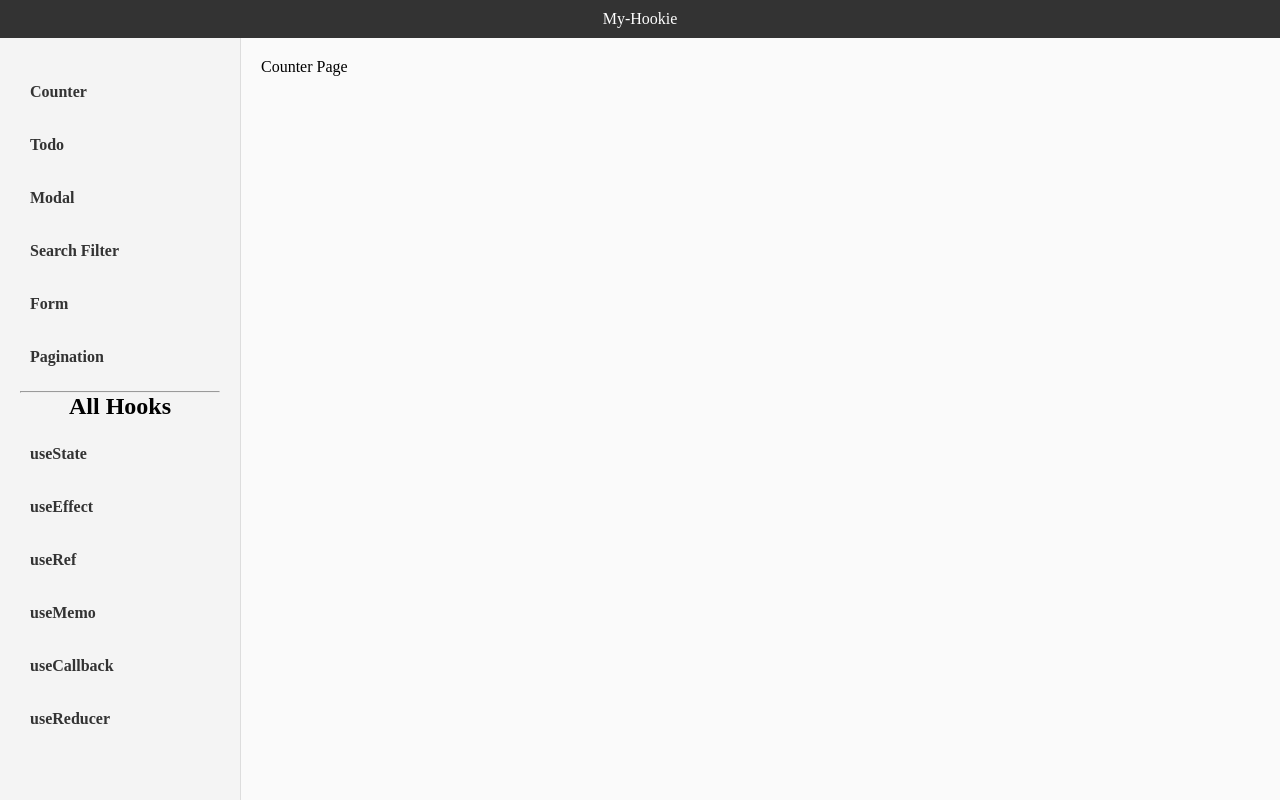
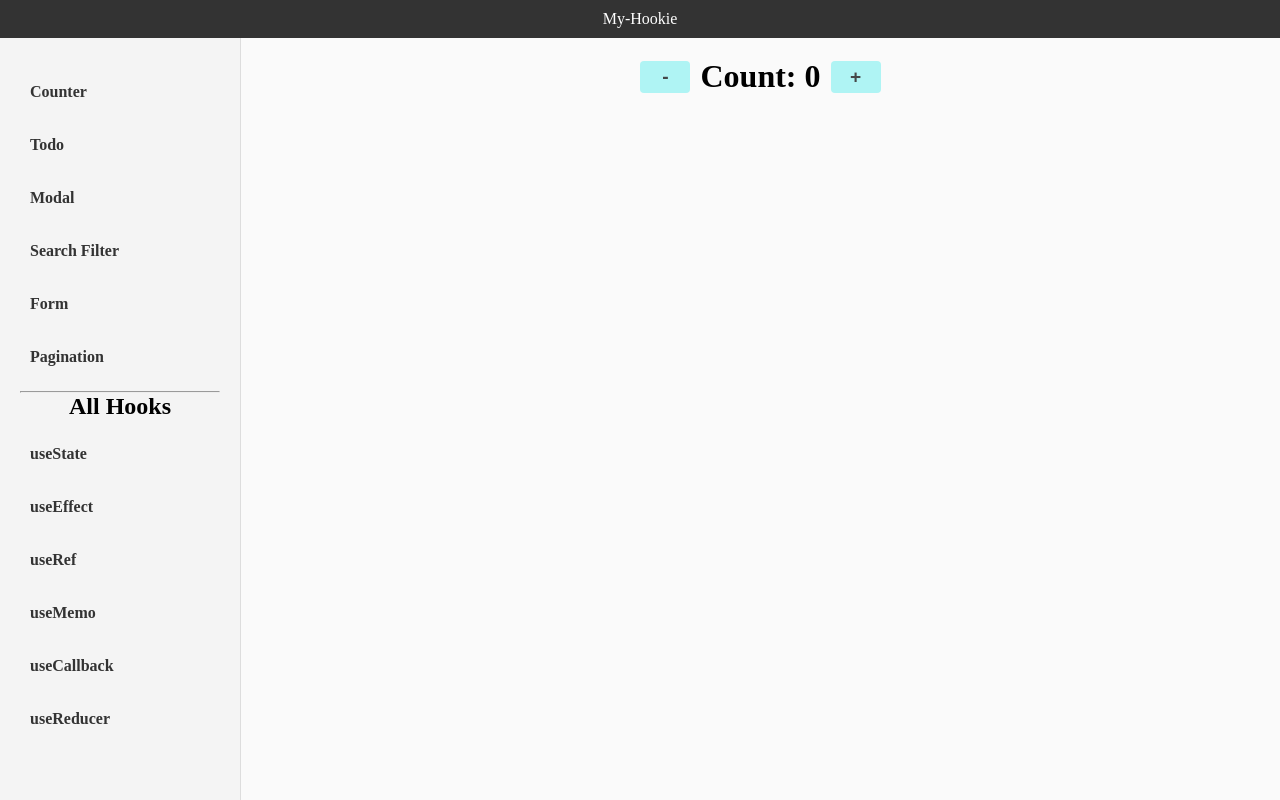
Before and after one commit to nityapriya-sahu/my-hookie, a React (Vite) app: page / in a window 1280 px wide. Built offline with nearby package versions, Linux system fonts and the light colour scheme.

Commit message:
counter comp using reducer complete

```diff
--- a/src/components/All Hooks/UseStateComp.jsx
+++ b/src/components/All Hooks/UseStateComp.jsx
@@ -11,7 +11,7 @@ const UseStateComp = () => {
   const [counter, setCounter] = useState(0);
 
   const handleCarData = () => {
-    setCarData({ ...carData, carName: "Audi" });
+    setCarData({ ...carData, carName: "Mercedes" });
   };
   //   ------------------
   const handleIncrement = () => {
--- a/src/components/All Hooks/styles.css
+++ b/src/components/All Hooks/styles.css
@@ -28,3 +28,23 @@
   display: flex;
   gap: 10px;
 }
+
+/* ================================================================================ */
+
+.counter_main_container {
+  display: flex;
+  justify-content: center;
+  align-items: center;
+  gap: 10px;
+}
+.counter_main_container button {
+  width: 50px;
+  padding: 5px;
+  border-radius: 4px;
+  border: none;
+  background-color: rgb(175, 244, 244);
+  font-size: larger;
+  color: rgb(69, 71, 72);
+  font-weight: bold;
+  cursor: pointer;
+}
--- a/src/components/Counter.jsx
+++ b/src/components/Counter.jsx
@@ -1,7 +1,25 @@
-import React from "react";
+import React, { useReducer, useState } from "react";
 
 const Counter = () => {
-  return <div>Counter Page</div>;
+  const changeCount = (state, action) => {
+    console.log({ state, action }, "state");
+    if (action.type === "sub") {
+      return state.count > 0 ? { count: state.count - 1 } : state;
+    } else if (action.type === "add") {
+      return { count: state.count + 1 };
+    }
+  };
+  const [state, dispatch] = useReducer(changeCount, { count: 0 });
+
+  return (
+    <div>
+      <div className="counter_main_container">
+        <button onClick={() => dispatch({ type: "sub" })}>-</button>
+        <h1>Count: {state.count}</h1>
+        <button onClick={() => dispatch({ type: "add" })}>+</button>
+      </div>
+    </div>
+  );
 };
 
 export default Counter;
```
